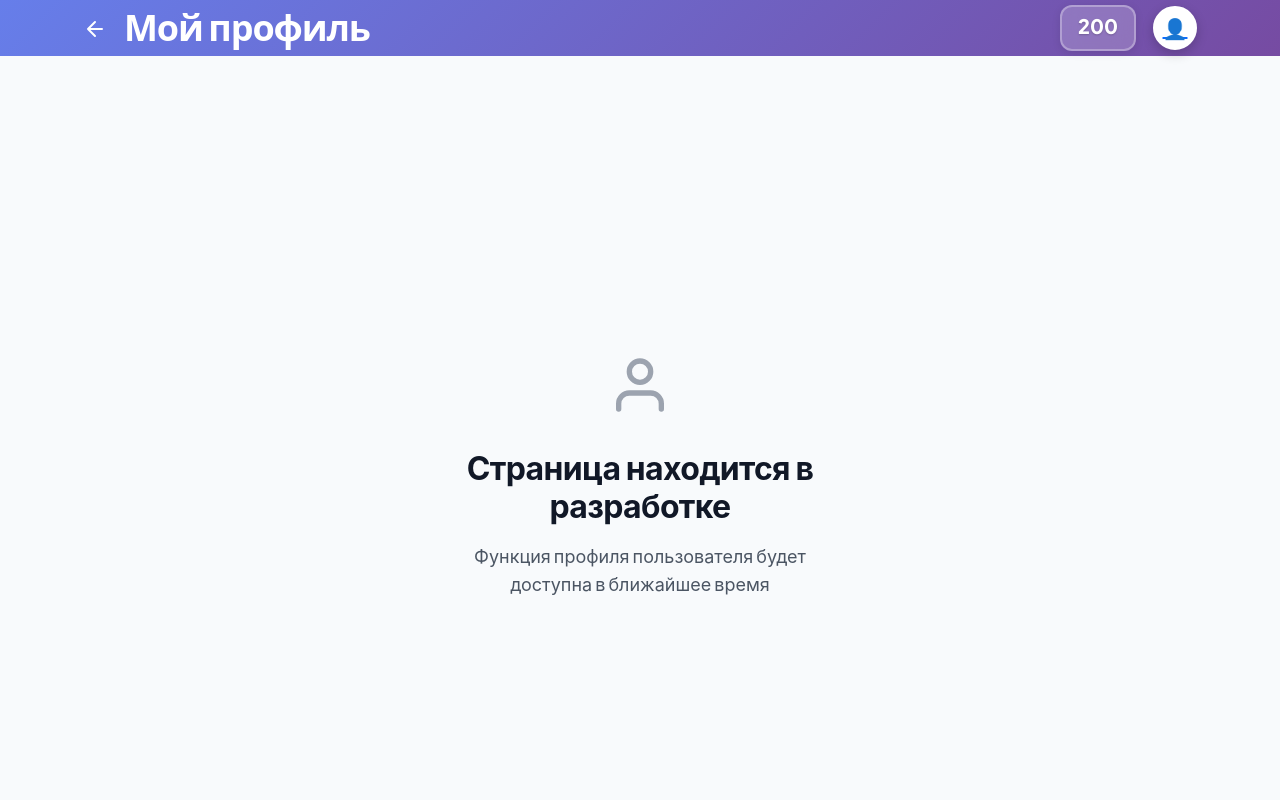
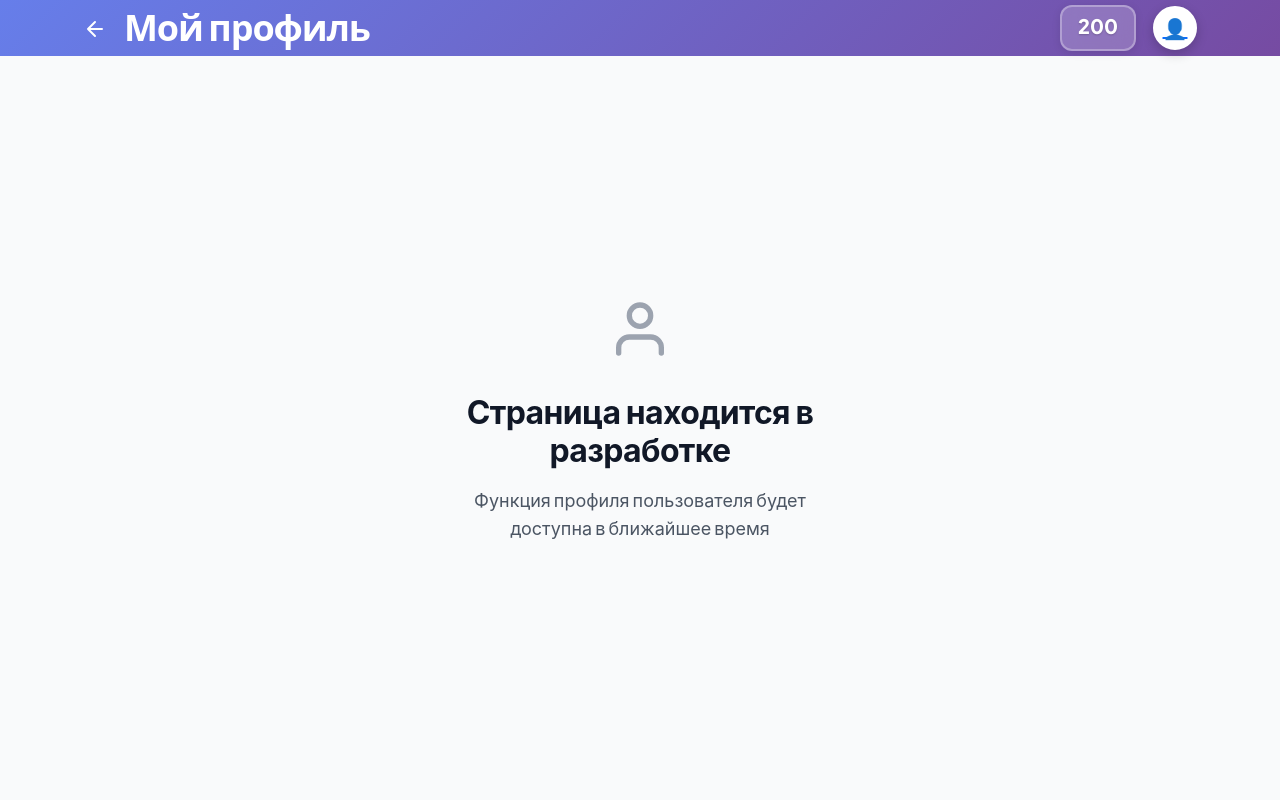
Before and after one commit to altaist/vibegirls, a Vue app in the folder front/: page /profile in a window 1280 px wide. Shown: the top 800 px of the page. Built offline with nearby package versions, Linux system fonts and the light colour scheme.

Commit message:
change app layout

```diff
--- a/front/src/App.vue
+++ b/front/src/App.vue
@@ -1,11 +1,10 @@
 <script setup lang="ts">
-import AppFooter from '@/components/common/AppFooter.vue'
+import AppLayout from '@/components/common/AppLayout.vue'
 </script>
 
 <template>
   <div id="app">
     <router-view />
-    <AppFooter />
   </div>
 </template>
 
--- /dev/null
+++ b/front/src/components/common/AppLayout.vue
@@ -0,0 +1,88 @@
+<template>
+  <div class="app-layout">
+    <!-- Кастомный хедер или дефолтный -->
+    <slot name="header">
+      <AppHeader v-if="!hideHeader" />
+    </slot>
+
+    <!-- Основной контент -->
+    <main class="main-content" :class="{ 'no-header': hideHeader, 'no-footer': hideFooter }">
+      <slot />
+    </main>
+
+    <!-- Футер (можно отключить) -->
+    <AppFooter v-if="!hideFooter" />
+  </div>
+</template>
+
+<script setup lang="ts">
+import AppHeader from '@/components/common/AppHeader.vue'
+import AppFooter from '@/components/common/AppFooter.vue'
+
+/**
+ * AppLayout - Кастомизируемый layout компонент
+ *
+ * Позволяет гибко настраивать структуру страницы:
+ * - Показывать/скрывать стандартный хедер
+ * - Показывать/скрывать футер
+ * - Подставлять кастомный хедер через slot
+ *
+ * @example
+ * // Стандартный layout с хедером и футером
+ * <AppLayout>
+ *   <div>Контент страницы</div>
+ * </AppLayout>
+ *
+ * // Layout без футера (для чатов)
+ * <AppLayout :hide-footer="true">
+ *   <div>Контент чата</div>
+ * </AppLayout>
+ *
+ * // Layout с кастомным хедером
+ * <AppLayout :hide-footer="true">
+ *   <template #header>
+ *     <ChatHeader />
+ *   </template>
+ *   <div>Контент с кастомным хедером</div>
+ * </AppLayout>
+ *
+ * // Layout без хедера и футера (для полноэкранных приложений)
+ * <AppLayout :hide-header="true" :hide-footer="true">
+ *   <div>Полноэкранный контент</div>
+ * </AppLayout>
+ */
+interface Props {
+  /** Скрыть стандартный хедер */
+  hideHeader?: boolean
+  /** Скрыть футер */
+  hideFooter?: boolean
+}
+
+withDefaults(defineProps<Props>(), {
+  hideHeader: false,
+  hideFooter: false
+})
+</script>
+
+<style scoped>
+.app-layout {
+  min-height: 100vh;
+  display: flex;
+  flex-direction: column;
+  background-color: var(--gray-50);
+}
+
+.main-content {
+  flex: 1;
+  display: flex;
+  flex-direction: column;
+}
+
+.main-content.no-header {
+  padding-top: 0;
+}
+
+.main-content.no-footer {
+  padding-bottom: 0;
+}
+</style>
--- a/front/src/views/BotView.vue
+++ b/front/src/views/BotView.vue
@@ -1,8 +1,5 @@
 <template>
-  <div class="bot-view">
-    <!-- Главная навигация -->
-    <AppHeader />
-
+  <AppLayout>
     <!-- Большая фотография девушки -->
     <div class="bot-hero">
       <div class="bot-hero-image">
@@ -165,7 +162,7 @@
         </div>
       </div>
     </div>
-  </div>
+  </AppLayout>
 </template>
 
 <script setup lang="ts">
@@ -179,6 +176,7 @@ import AppHeader from '@/components/common/AppHeader.vue'
 import BotStatus from '@/components/common/BotStatus.vue'
 import ActivityFeed from '@/components/common/ActivityFeed.vue'
 import type { Bot } from '@/types/bot'
+import AppLayout from '@/components/common/AppLayout.vue'
 
 const route = useRoute()
 const router = useRouter()
--- a/front/src/views/HomeView.vue
+++ b/front/src/views/HomeView.vue
@@ -1,8 +1,5 @@
 <template>
-  <div class="home">
-    <!-- Главная навигация -->
-    <AppHeader />
-
+  <AppLayout>
     <!-- Приветственная секция -->
     <HeroSection />
 
@@ -23,11 +20,11 @@
 
     <!-- Почему мы? -->
     <WhyUsSection />
-  </div>
+  </AppLayout>
 </template>
 
 <script setup lang="ts">
-import AppHeader from '../components/common/AppHeader.vue';
+import AppLayout from '@/components/common/AppLayout.vue';
 import HeroSection from '../components/home/HeroSection.vue';
 import StatsSection from '../components/home/StatsSection.vue';
 import FeaturesSection from '../components/home/FeaturesSection.vue';
@@ -38,8 +35,5 @@ import WhyUsSection from '../components/home/WhyUsSection.vue';
 </script>
 
 <style scoped>
-.home {
-  min-height: 100vh;
-  background: #f8fafc;
-}
+/* Стили перенесены в AppLayout */
 </style>
--- a/front/src/views/NotFoundView.vue
+++ b/front/src/views/NotFoundView.vue
@@ -1,13 +1,16 @@
 <template>
+  <AppLayout>
     <div class="not-found">
       <h1>404</h1>
       <h2>Страница не найдена</h2>
       <p>Запрашиваемая страница не существует</p>
       <router-link to="/" class="btn btn-primary">Вернуться на главную</router-link>
     </div>
+  </AppLayout>
 </template>
 
 <script setup lang="ts">
+import AppLayout from '@/components/common/AppLayout.vue'
 // Компонент 404
 </script>
 
@@ -15,6 +18,11 @@
 .not-found {
   text-align: center;
   padding: var(--spacing-8);
+  min-height: calc(100vh - 56px - 80px); /* Вычитаем высоту header и footer */
+  display: flex;
+  flex-direction: column;
+  align-items: center;
+  justify-content: center;
 }
 
 .not-found h1 {
--- a/front/src/views/ProfileView.vue
+++ b/front/src/views/ProfileView.vue
@@ -1,7 +1,5 @@
 <template>
-  <div class="profile-view">
-    <AppHeader />
-
+  <AppLayout>
     <div class="profile-container">
       <div class="profile-content">
         <div class="profile-placeholder">
@@ -16,21 +14,16 @@
         </div>
       </div>
     </div>
-  </div>
+  </AppLayout>
 </template>
 
 <script setup lang="ts">
-import AppHeader from '@/components/common/AppHeader.vue'
+import AppLayout from '@/components/common/AppLayout.vue'
 </script>
 
 <style scoped>
-.profile-view {
-  min-height: 100vh;
-  background: #f8fafc;
-}
-
 .profile-container {
-  padding-top: 56px; /* Высота header */
+  padding-top: 0; /* Убираем padding, так как header теперь в layout */
 }
 
 .profile-content {
```
Lines whose indentation alone changed are shown as unchanged.
